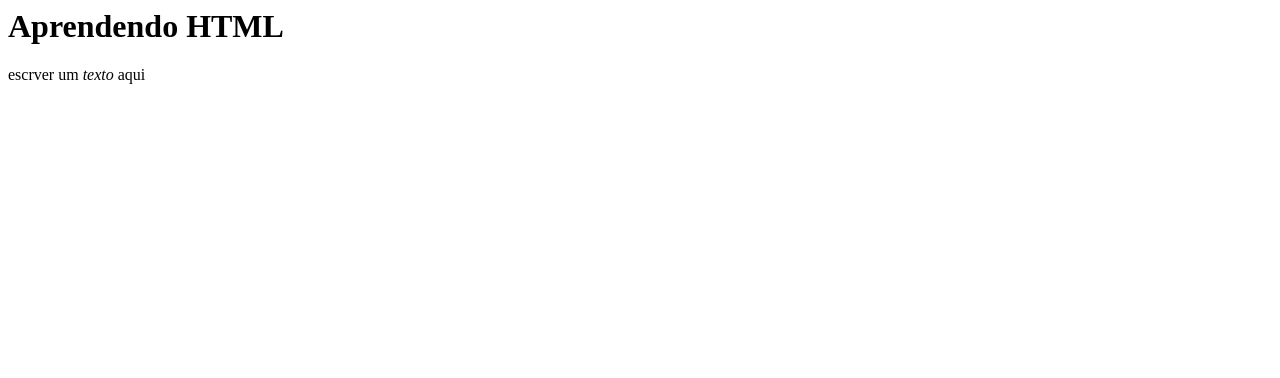
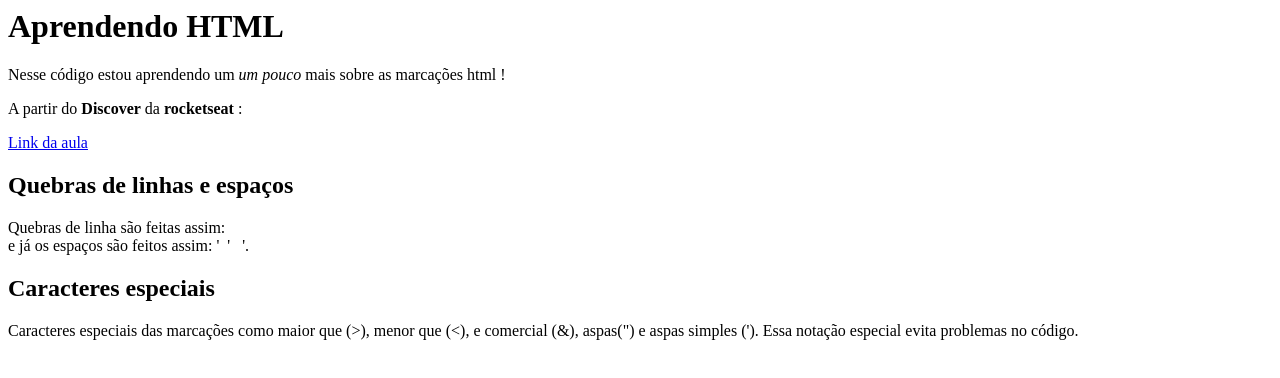
Before and after one commit to Juliana-Repossi/Aprendendo_principios_web, a plain HTML site: page index.html in a window 1280 px wide. Drawn offline with Linux system fonts and the light colour scheme.

Commit message:
Aprendendo caracteres especiais e de marcação HTML

```diff
--- a/index.html
+++ b/index.html
@@ -3,5 +3,27 @@
 <!--Comentários em HTML assim-->
 
 <p>
-  escrver um <em>texto</em> aqui
+  Nesse código estou aprendendo um
+  <em>um pouco</em> mais sobre as marcações html !
 </p>
+<p>
+    A partir do <strong>Discover</strong> da <strong>rocketseat</strong> :
+</p>
+<!--Para link-->
+<a href="https://app.rocketseat.com.br/discover/course/o-guia-estelar-de-html"> Link da aula</a>
+
+<h2>
+    Quebras de linhas e espaços
+</h2>
+<p>
+    Quebras de linha são feitas assim: <br> e já os espaços
+    são feitos assim: '&nbsp; ' &nbsp; '.
+</p>
+<h2>
+    Caracteres especiais
+</h2>
+<p>
+    Caracteres especiais das marcações como maior que (&gt;),
+    menor que (&lt;), e comercial (&amp;), aspas(&quot;) e aspas simples (&apos;).
+    Essa notação especial evita problemas no código.
+</p>
```
